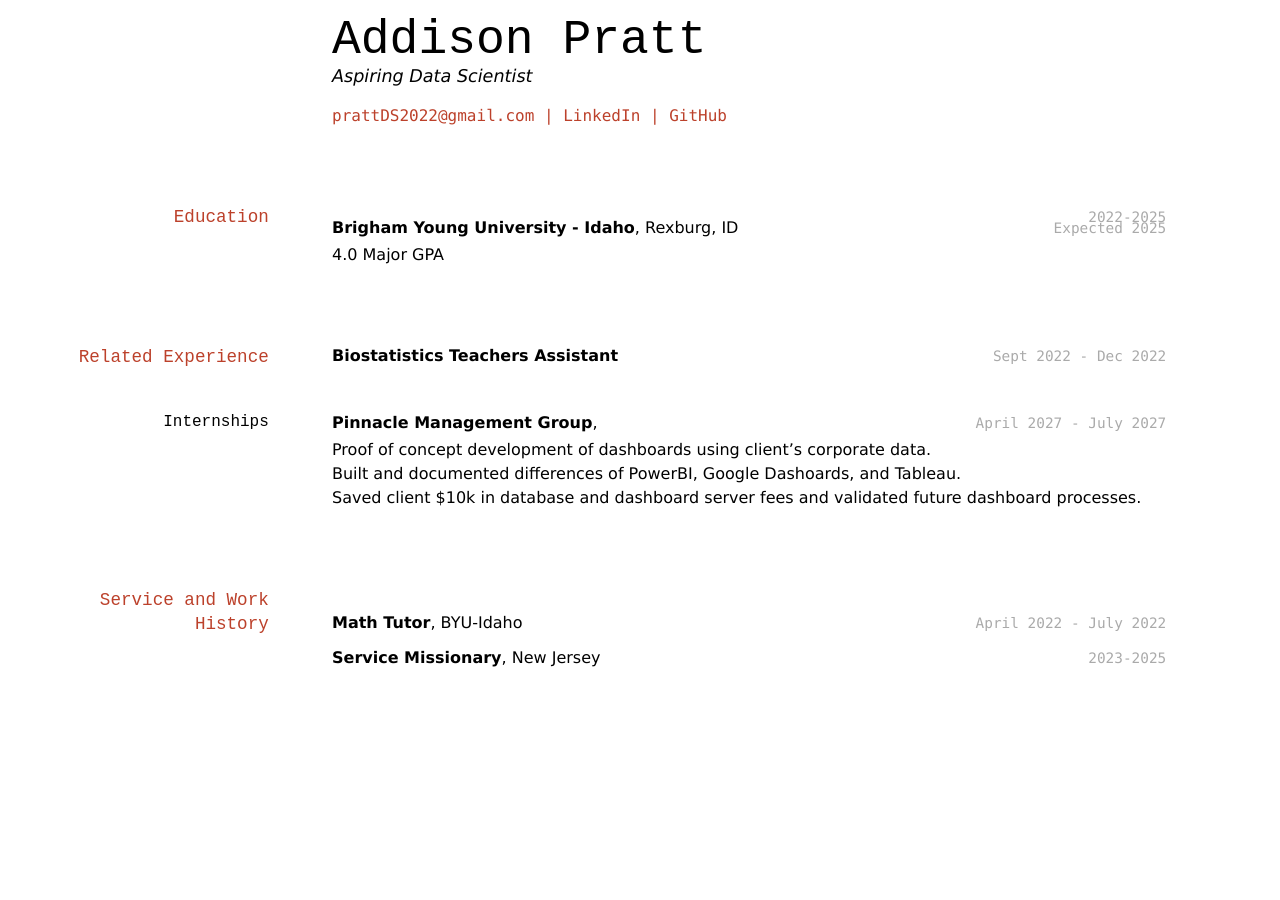
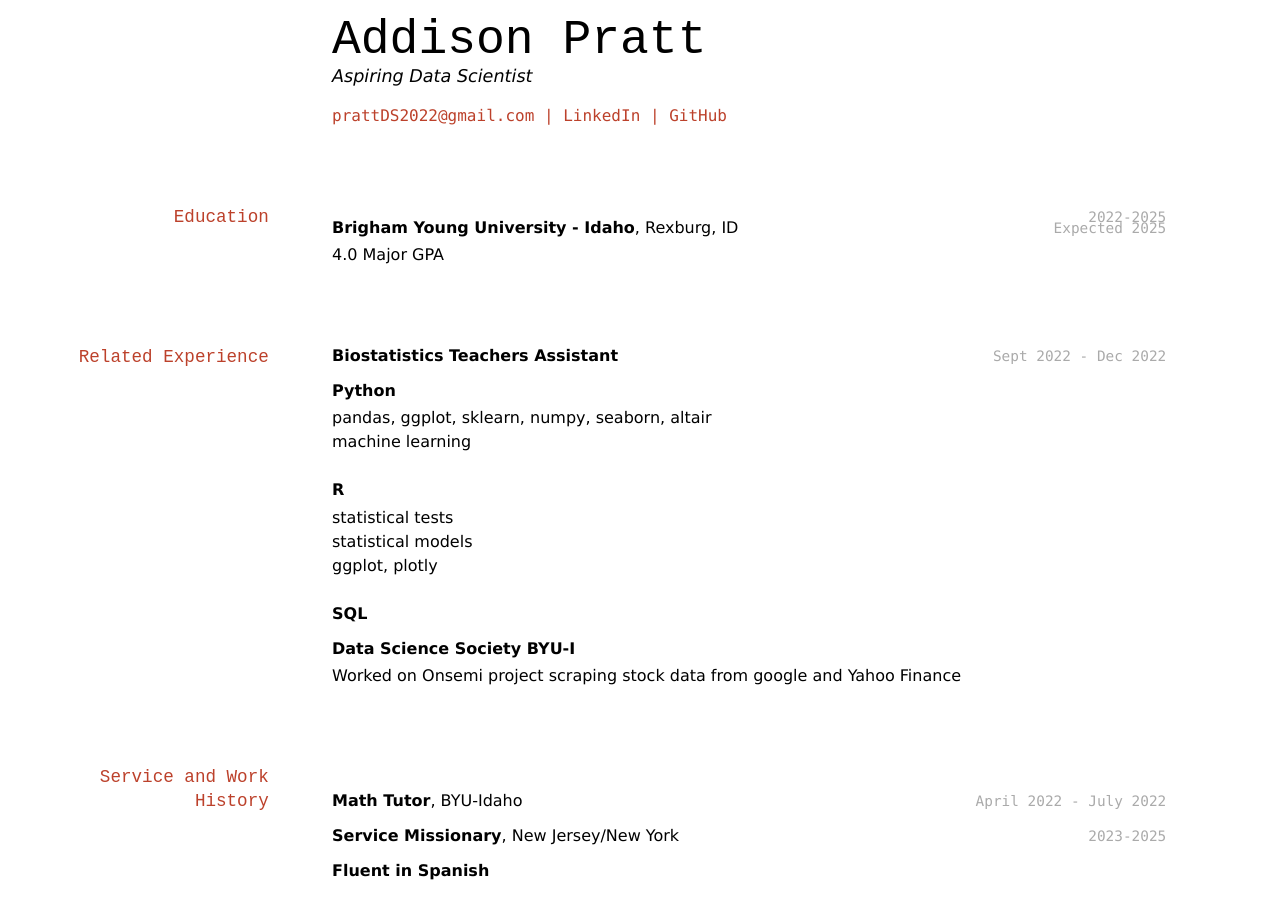
Before and after one commit to AddisonJPratt/ajpratt_resume, a Jekyll site: the page built from docs/index.md, in a window 1280 px wide. Built offline with Jekyll 4.4.1, drawn with Linux system fonts in a browser that asks for light colours.

Commit message:
Update index.md

```diff
--- a/docs/index.md
+++ b/docs/index.md
@@ -28,15 +28,23 @@ __Brigham Young University - Idaho__, Rexburg, ID
 `Sept 2022 - Dec 2022`
 __Biostatistics Teachers Assistant__
 
-### Internships
+__Python__
+ - pandas, ggplot, sklearn, numpy, seaborn, altair
+ - machine learning
+
+__R__
+
+- statistical tests
+- statistical models
+- ggplot, plotly
+
+__SQL__
+
+__Data Science Society BYU-I__
+
+- Worked on Onsemi project scraping stock data from google and Yahoo Finance
 
 
-`April 2027 - July 2027`
-__Pinnacle Management Group__,
-
-- Proof of concept development of dashboards using client's corporate data.
-- Built and documented differences of PowerBI, Google Dashoards, and Tableau.
-- Saved client $10k in database and dashboard server fees and validated future dashboard processes.
 
 
 ## Service and Work History
@@ -46,9 +54,9 @@ __Math Tutor__, BYU-Idaho
 
 
 `2023-2025`
-__Service Missionary__, New Jersey
+__Service Missionary__, New Jersey/New York
 
-
+__Fluent in Spanish__
 
 <!-- ### Footer
 
```
